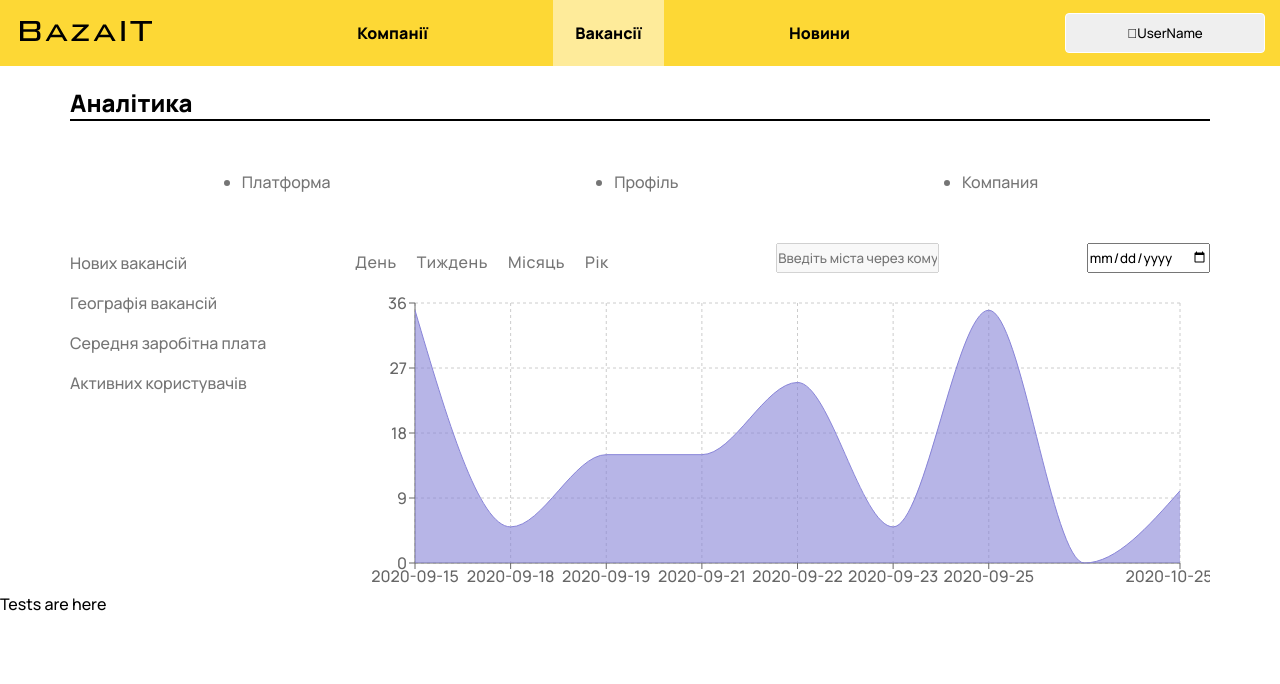
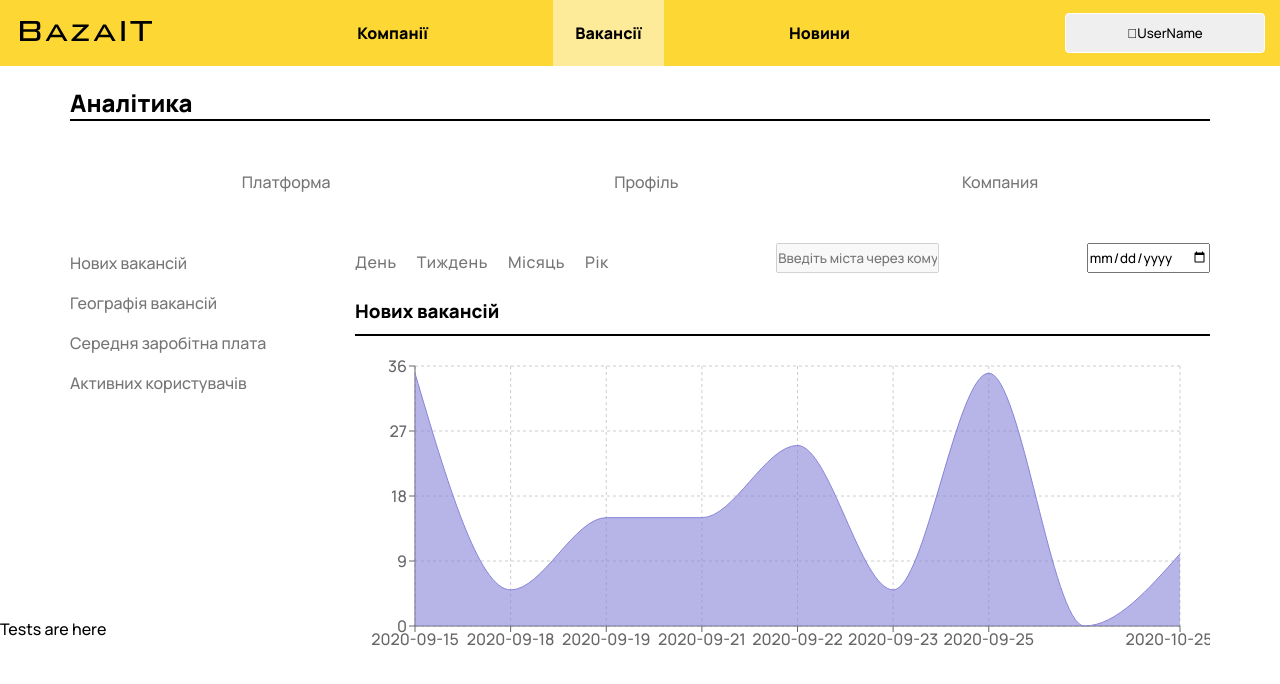
Before and after one commit to ArMANIAK/ITN_hacks2020, a React (Create React App) app: page / in a window 1280 px wide. Shown: the top 684 px of the page. Built offline with nearby package versions, Linux system fonts and the light colour scheme.

Commit message:
feat: chart header added

```diff
--- a/src/components/Profile/Profile.css
+++ b/src/components/Profile/Profile.css
@@ -33,6 +33,7 @@ section.section > * {
 }
 
 .section-nav > ul {
+    list-style: none;
     display: flex;
     justify-content: space-around;
     padding: 30px;
@@ -85,6 +86,12 @@ main.container {
     border: none;
 }
 
+.graphic-header {
+    margin-top: 25px;
+    padding-bottom: 10px;
+    border-bottom: 2px solid #000;
+}
+
 .aside-ul > .aside-li > .aside-li-text:focus {
     border:none;
 }
--- a/src/components/Profile/Profile.js
+++ b/src/components/Profile/Profile.js
@@ -120,6 +120,9 @@ const Profile = () => {
                         </nav>
                         <div class="graphic">
                         <div style={{ width: '100%', height: '40vh' }}>
+                            <h3 className="graphic-header">
+                                { stats.capture }
+                            </h3>
                             <ResponsiveContainer>
                                 <AreaChart
                                     data={stats.data}
```
